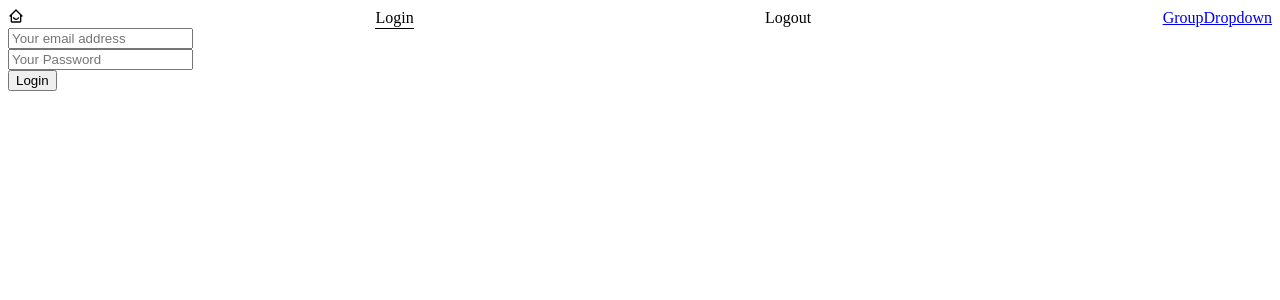
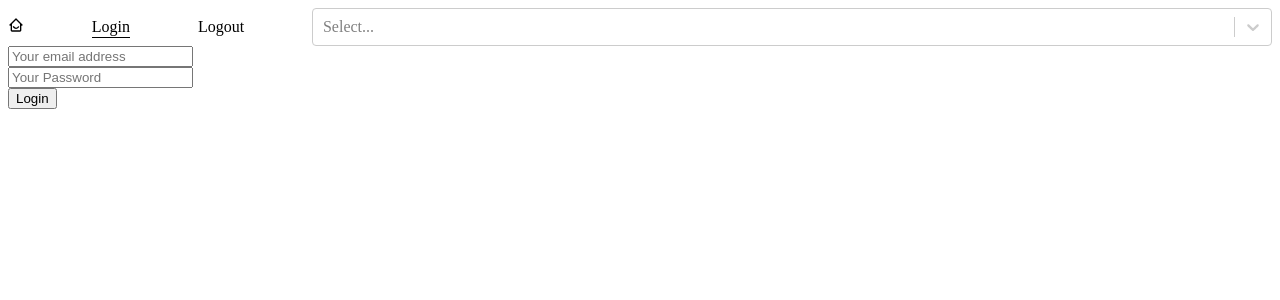
Before and after one commit to travismoulton/social-media-frontend, a React (Create React App) app: page /login in a window 1280 px wide. Shown: the top 300 px of the page. Built offline with nearby package versions, Linux system fonts and the light colour scheme; no server answers.

Commit message:
implemented fetching of user groups and populating the dropdown menu

```diff
--- a/src/components/Navigation/NavItems/GroupDropdown/GroupDropdown.js
+++ b/src/components/Navigation/NavItems/GroupDropdown/GroupDropdown.js
@@ -1,17 +1,71 @@
-import { useState, useEffect } from 'react';
+import { useState, useEffect, useCallback } from 'react';
 import { useSelector } from 'react-redux';
 import { Link } from 'react-router-dom';
 
+import Input from '../../../UI/Input/Input';
 import { utils } from './groupDropdownUtils';
 
-const { getUserGroups } = utils;
+const { fetchUserGroups } = utils;
 
 export default function GroupDropdown() {
+  const [dropdown, setDropdown] = useState({
+    elementType: 'select',
+    elementConfig: {
+      options: [],
+    },
+    value: 0,
+    isSearchable: false,
+  });
+
+  const [groupsAsOptions, setGroupsAsOptions] = useState(null);
+
   const { user } = useSelector((state) => state.auth);
 
   useEffect(() => {
-    if (user) getUserGroups();
-  });
+    (async () => {
+      const groups = user && (await fetchUserGroups());
+      if (groups)
+        setGroupsAsOptions(
+          groups.map((group) => ({
+            value: group._id,
+            label: group.name,
+          }))
+        );
+    })();
+  }, [user]);
 
-  return <Link to="/">GroupDropdown</Link>;
+  const setDropdownOptions = useCallback(() => {
+    setDropdown({
+      ...dropdown,
+      elementConfig: {
+        ...dropdown.elementConfig,
+        options: [{ value: 0, label: null }, ...groupsAsOptions],
+      },
+    });
+  }, [dropdown, groupsAsOptions]);
+
+  useEffect(() => {
+    // Only update the drop down options if there is a logged in user, groups have been fetched
+    const shouldUpdateDropdownOptions =
+      user &&
+      groupsAsOptions &&
+      // The length of the select menu options should be one more than the length of groups,
+      // as there is a blank option. This prevents it from being updated more than once
+      dropdown.elementConfig.options.length !== groupsAsOptions.length + 1;
+
+    if (shouldUpdateDropdownOptions) setDropdownOptions();
+  }, [user, groupsAsOptions, setDropdownOptions, dropdown]);
+
+  function changed(val) {
+    setDropdown({ ...dropdown, value: val });
+  }
+
+  return (
+    <Input
+      elementType={dropdown.elementType}
+      elementConfig={dropdown.elementConfig}
+      value={dropdown.value}
+      changed={(e) => changed(e.value)}
+    />
+  );
 }
--- a/src/components/Navigation/NavItems/GroupDropdown/groupDropdownUtils.js
+++ b/src/components/Navigation/NavItems/GroupDropdown/groupDropdownUtils.js
@@ -1,8 +1,10 @@
 import axios from '../../../../shared/axiosInstances/memberships';
 
 export const utils = {
-  getUserGroups: async function () {
+  fetchUserGroups: async function () {
     const { data } = await axios.get('/userGroups');
+
+    console.log('get groups');
 
     return data.data;
   },
--- a/src/components/UI/Input/CustomSelect/CustomSelect.js
+++ b/src/components/UI/Input/CustomSelect/CustomSelect.js
@@ -8,7 +8,7 @@ export default function CustomSelect(props) {
       onChange={changed}
       options={options}
       inputId={selectId}
-      value={value}
+      // value={value}
       isSearchable={isSearchable}
     />
   );
--- a/src/components/UI/Input/Input.js
+++ b/src/components/UI/Input/Input.js
@@ -31,12 +31,14 @@ export default function Input(props) {
 
     case 'select':
       inputElement = (
+        <div className={classes.SelectWrapper}>
           <CustomSelect
             changed={changed}
             options={elementConfig.options}
             value={value}
             isSearchable={isSearchable}
           />
+        </div>
       );
 
       break;
--- a/src/components/UI/Input/Input.module.css
+++ b/src/components/UI/Input/Input.module.css
@@ -0,0 +1,3 @@
+.SelectWrapper {
+  width: 60rem;
+}
```
Lines whose indentation alone changed are shown as unchanged.
